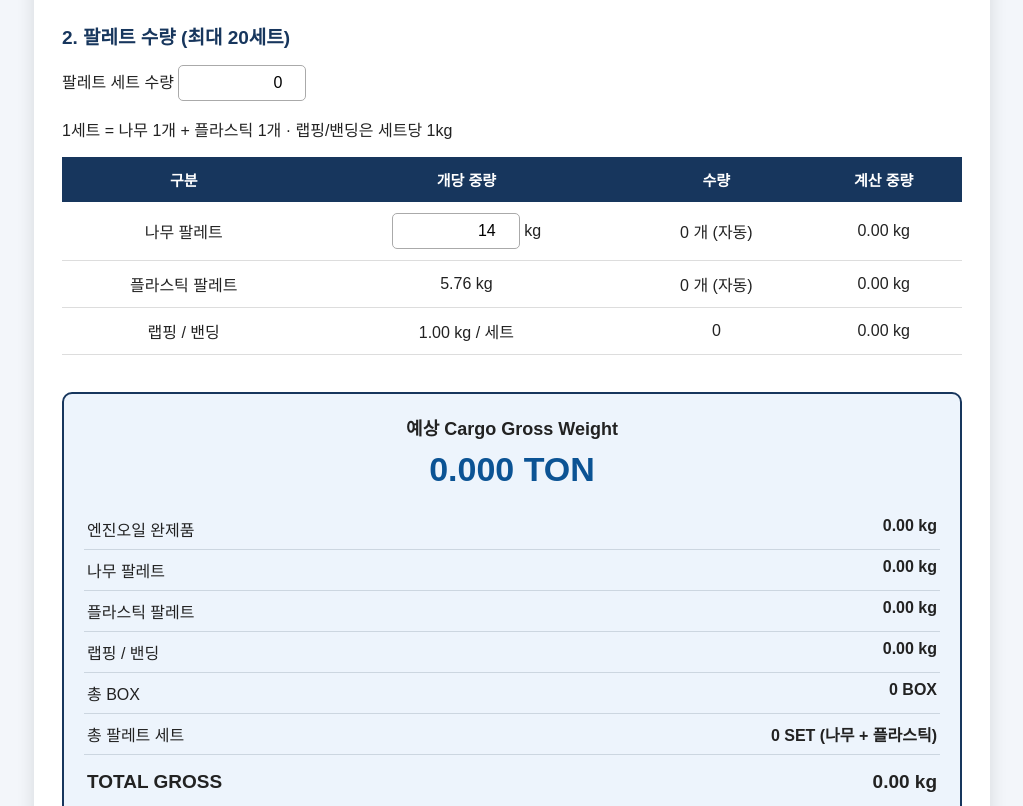
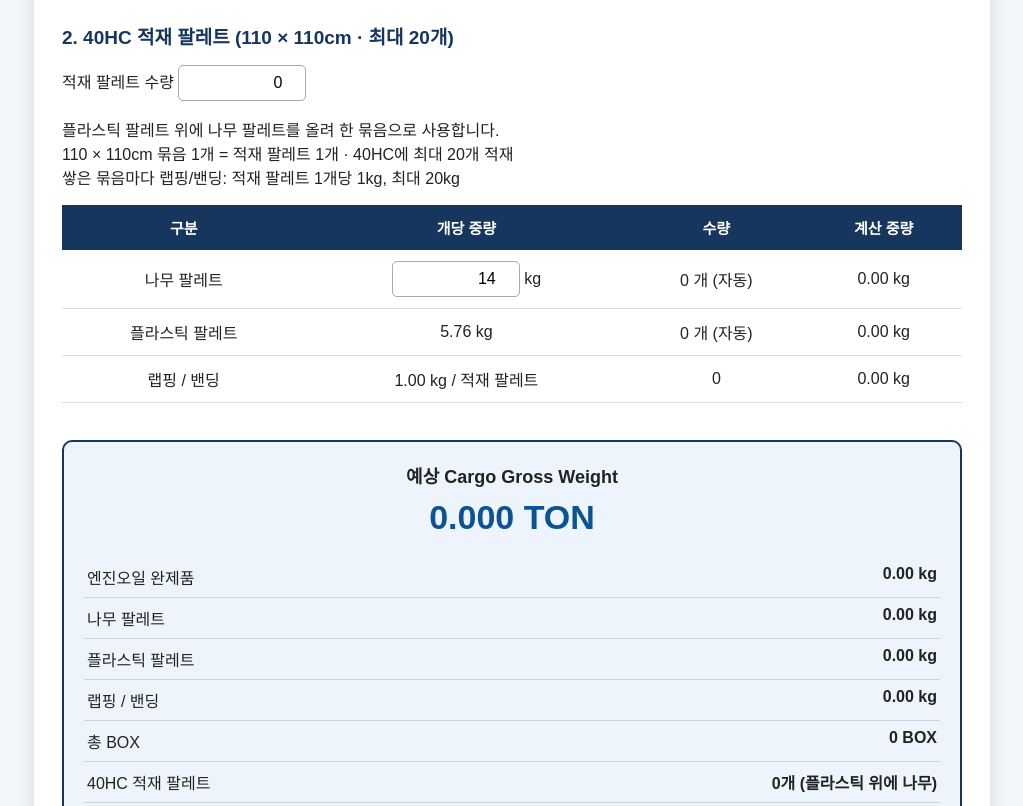
Before and after one commit to olegdad11/mypage, a plain HTML site: page calculator/index.html in a window 1280 px wide. Shown: the part 435-1241 px from the top of the page, without its empty margins (128-1151 px from the left). Drawn offline with Linux system fonts and the light colour scheme.

Commit message:
Clarify stacked 110cm pallets and 40HC wrapping count

```diff
--- a/calculator/index.html
+++ b/calculator/index.html
@@ -212,9 +212,9 @@ input:invalid { border:2px solid #b42318; }
 </table></div>
 
 
-<div class="section-title">2. 팔레트 수량 (최대 20세트)</div>
-<p><label for="palletQty">팔레트 세트 수량</label> <input type="number" id="palletQty" value="0" min="0" max="20" step="1" required></p>
-<p>1세트 = 나무 1개 + 플라스틱 1개 · 랩핑/밴딩은 세트당 1kg</p>
+<div class="section-title">2. 40HC 적재 팔레트 (110 × 110cm · 최대 20개)</div>
+<p><label for="palletQty">적재 팔레트 수량</label> <input type="number" id="palletQty" value="0" min="0" max="20" step="1" required></p>
+<p>플라스틱 팔레트 위에 나무 팔레트를 올려 한 묶음으로 사용합니다.<br>110 × 110cm 묶음 1개 = 적재 팔레트 1개 · 40HC에 최대 20개 적재<br>쌓은 묶음마다 랩핑/밴딩: 적재 팔레트 1개당 1kg, 최대 20kg</p>
 
 <div class="table-wrap"><table>
 
@@ -249,7 +249,7 @@ input:invalid { border:2px solid #b42318; }
 
 <tr>
     <td>랩핑 / 밴딩</td>
-    <td>1.00 kg / 세트</td>
+    <td>1.00 kg / 적재 팔레트</td>
     <td id="packingQty">0</td>
     <td id="packingTotal">0.00 kg</td>
 </tr>
@@ -294,8 +294,8 @@ input:invalid { border:2px solid #b42318; }
 </div>
 
 <div class="result-row">
-    <span>총 팔레트 세트</span>
-    <strong id="totalPallets">0 SET</strong>
+    <span>40HC 적재 팔레트</span>
+    <strong id="totalPallets">0개</strong>
 </div>
 
 <div class="result-row"
@@ -339,7 +339,7 @@ input:invalid { border:2px solid #b42318; }
 <div class="note">
 ※ 본 계산값은 Cargo Gross Weight 기준이며 컨테이너 자체 Tare Weight는 포함하지 않습니다.<br>
 ※ 나무 팔레트 실제 중량은 10~18kg 범위이므로 실제 Gross Weight에는 차이가 발생할 수 있습니다.<br>
-※ 나무·플라스틱 팔레트는 1:1로 사용하며 최대 20세트입니다. 랩핑/밴딩은 세트 수량 × 1kg으로 최대 20kg입니다.
+※ 110 × 110cm 플라스틱 팔레트 위에 나무 팔레트를 올린 묶음을 적재 팔레트 1개로 계산합니다. 40HC 최대 20개이며, 팔레트 자재 중량은 플라스틱·나무 각각 합산합니다.<br>※ 랩핑/밴딩은 쌓은 묶음에 적용하여 적재 팔레트 수량 × 1kg, 최대 20kg입니다.
 </div>
 
 </div>
@@ -370,7 +370,7 @@ function calculate() {
     const error = document.getElementById('inputError');
     error.hidden = !invalid;
     document.querySelector('.result').hidden = !!invalid;
-    if (invalid) { error.textContent = '팔레트는 0~20세트의 정수, BOX 수량은 0 이상의 정수, 나무 팔레트 중량은 10~18kg(0.1kg 단위)으로 입력해 주세요. 입력값은 10억 이하여야 합니다.'; return false; }
+    if (invalid) { error.textContent = '적재 팔레트는 0~20개의 정수, BOX 수량은 0 이상의 정수, 나무 팔레트 중량은 10~18kg(0.1kg 단위)으로 입력해 주세요. 입력값은 10억 이하여야 합니다.'; return false; }
     if (document.getElementById('woodWeight').value === '') { error.hidden=false; error.textContent='나무 팔레트 개당 중량을 입력해 주세요.'; document.querySelector('.result').hidden=true; return false; }
 
 
@@ -455,7 +455,7 @@ function calculate() {
         (box1 + box4 + box6).toLocaleString() + " BOX";
 
     document.getElementById("totalPallets").innerText =
-        totalPallets.toLocaleString() + " SET (나무 + 플라스틱)";
+        totalPallets.toLocaleString() + "개 (플라스틱 위에 나무)";
 
 
     document.getElementById("grossKg").innerText =
@@ -533,7 +533,7 @@ async function copyResult() {
         "TOTAL BOX: " +
         document.getElementById("totalBoxes").innerText +
         "\n" +
-        "TOTAL PALLET SETS: " +
+        "40HC LOADED PALLETS (110 x 110 cm): " +
         document.getElementById("totalPallets").innerText;
 
     try {
```
